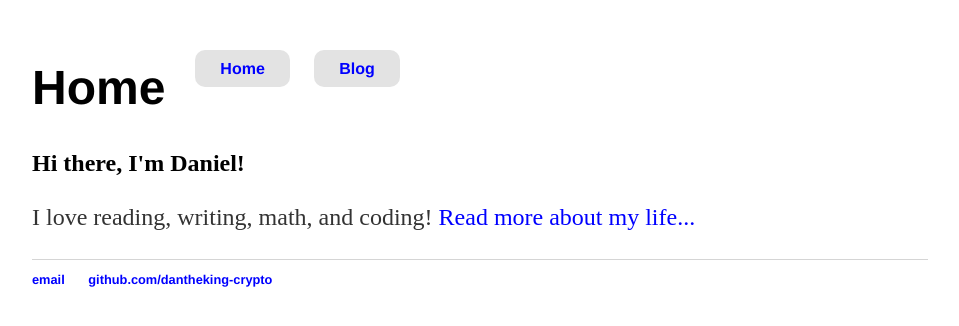
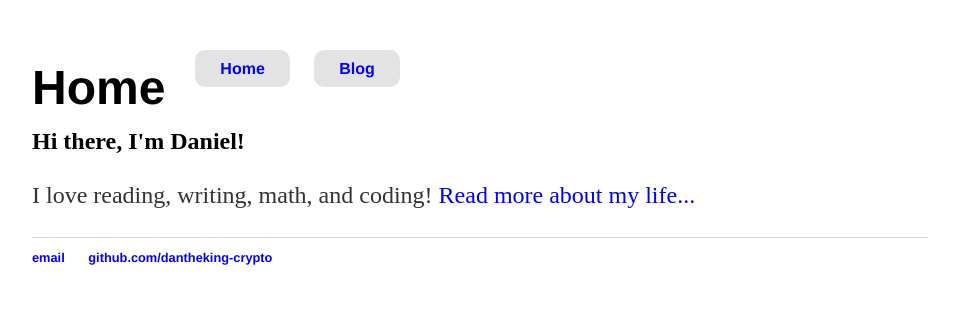
Before and after one commit to danielzsh/devo1ution.github.io, a Jekyll site: the page built from index.html, in a window 1280 px wide. Shown: the top 326 px of the page, without its empty margins (160-1119 px from the left). Built offline with Jekyll 4.4.1, drawn with Linux system fonts in a browser that asks for light colours.

Commit message:
Update main.css

```diff
--- a/css/main.css
+++ b/css/main.css
@@ -48,9 +48,6 @@ h1 {
     margin-block-end: 0em;
     padding: 0px 30px 0px 0px;
 }
-h2 {
-    margin-block-start: 3em;
-}
 p {
     font-size: 1.5em;
     line-height: 1.4em;
```
